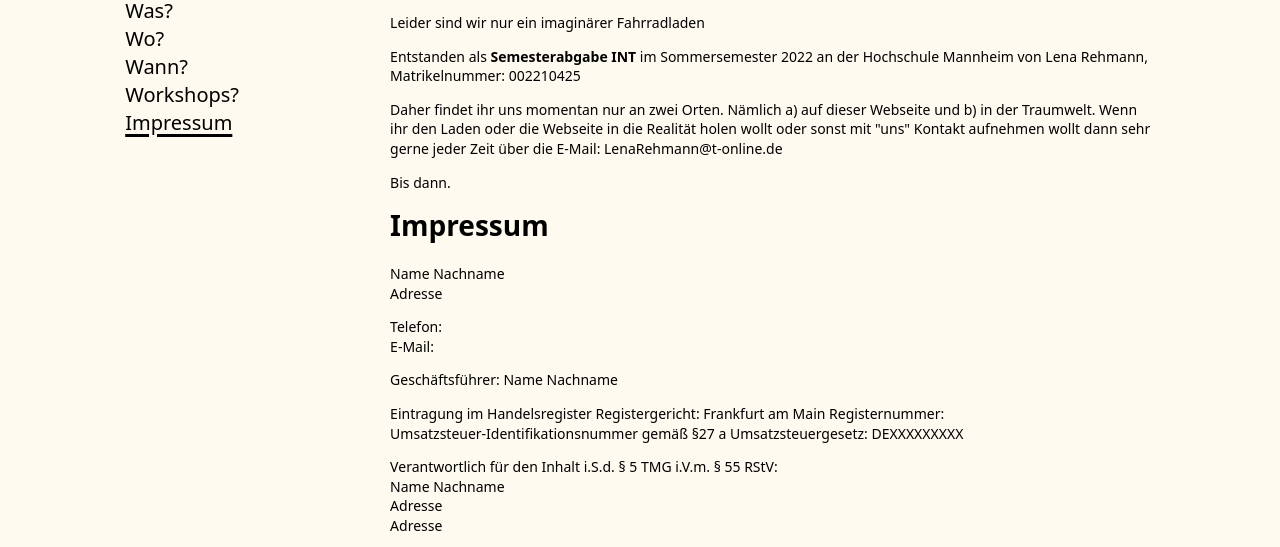
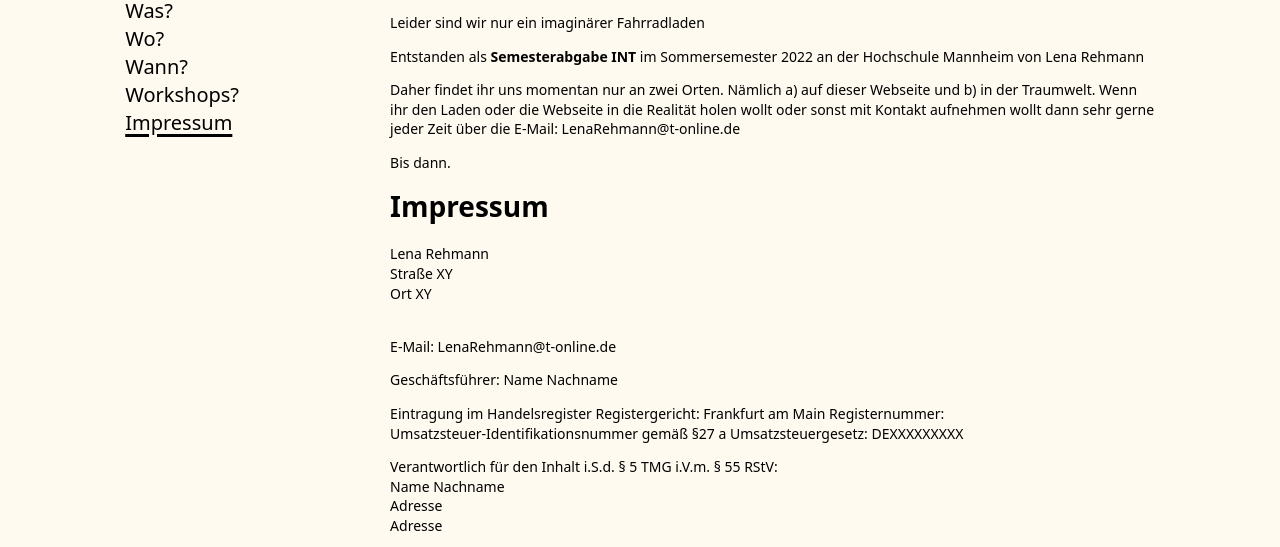
Before and after one commit to LinaBambie/linabambie.github.io, a plain HTML site: page Impressum.html in a window 1280 px wide. Shown: the part 209-756 px from the top of the page. Drawn offline with Linux system fonts and the light colour scheme.

Commit message:
Update Impressum.html
Updated Impressum.

```diff
--- a/Impressum.html
+++ b/Impressum.html
@@ -32,9 +32,9 @@
 			<p>Leider sind wir nur ein imaginärer Fahrradladen</p>
 
 				<p> Entstanden als <strong>Semesterabgabe INT</strong> im Sommersemester 2022 an der Hochschule Mannheim
-				von Lena Rehmann, Matrikelnummer: 002210425 </p>
+				von Lena Rehmann </p>
 				<p> Daher findet ihr uns momentan nur an zwei Orten. Nämlich a) auf dieser Webseite und b) in der Traumwelt.
-				Wenn ihr den Laden oder die Webseite in die Realität holen wollt oder sonst mit "uns" Kontakt aufnehmen wollt
+				Wenn ihr den Laden oder die Webseite in die Realität holen wollt oder sonst mit Kontakt aufnehmen wollt
 				dann sehr gerne jeder Zeit über die E-Mail: LenaRehmann@t-online.de </p>
 				<p>
 					Bis dann.
@@ -42,13 +42,14 @@
 
 			   <h1>Impressum</h1>
 				<p>
-                    Name Nachname
-					<br> Adresse</br>
+					Lena Rehmann
+					<br> Straße XY</br>
+					Ort XY
+
 				</p>
 
                 <p>
-					   Telefon:
-                    <br>E-Mail:
+                    <br>E-Mail: LenaRehmann@t-online.de
 				 </p>
 
                     <p>Geschäftsführer:
```
